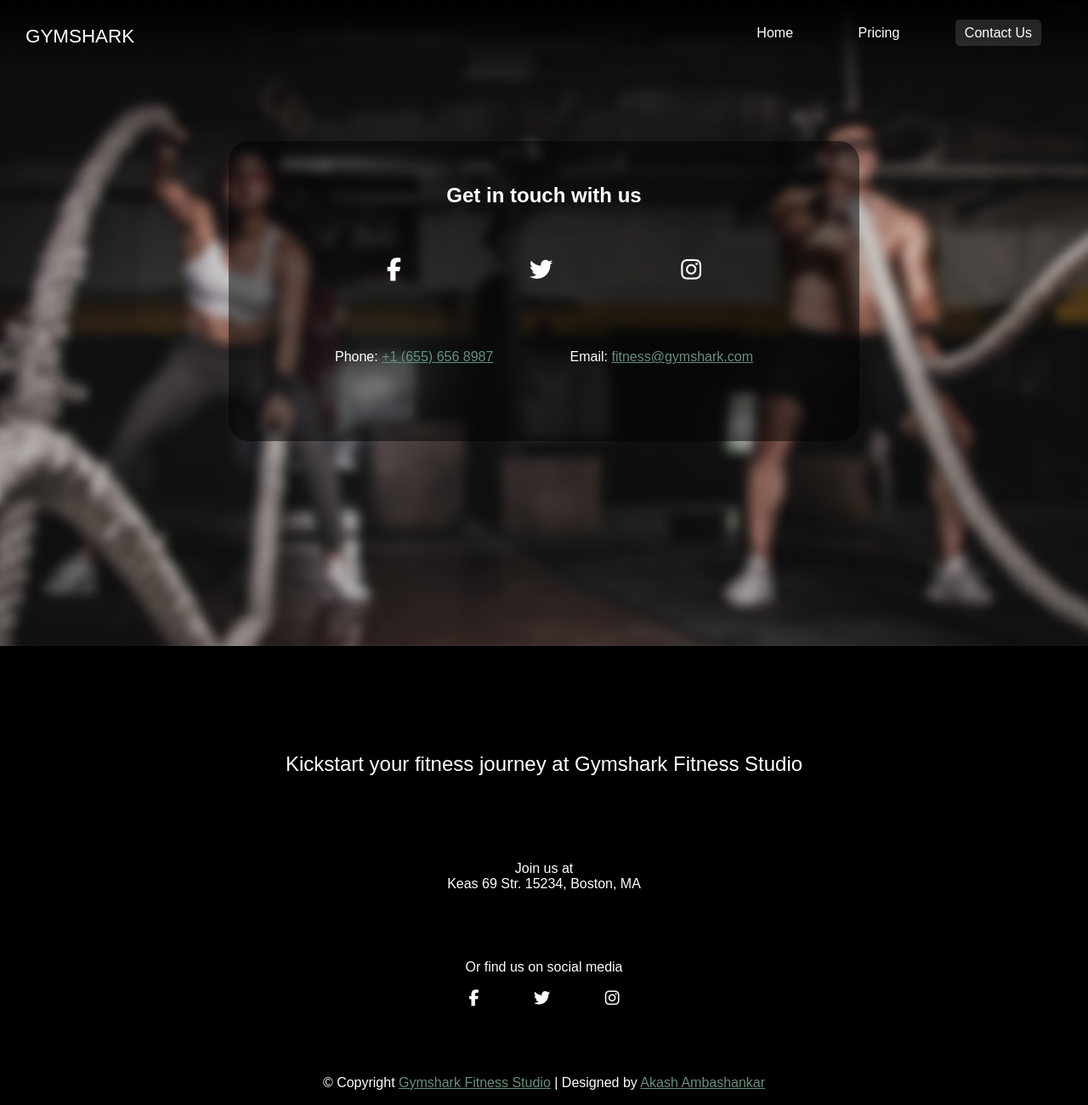
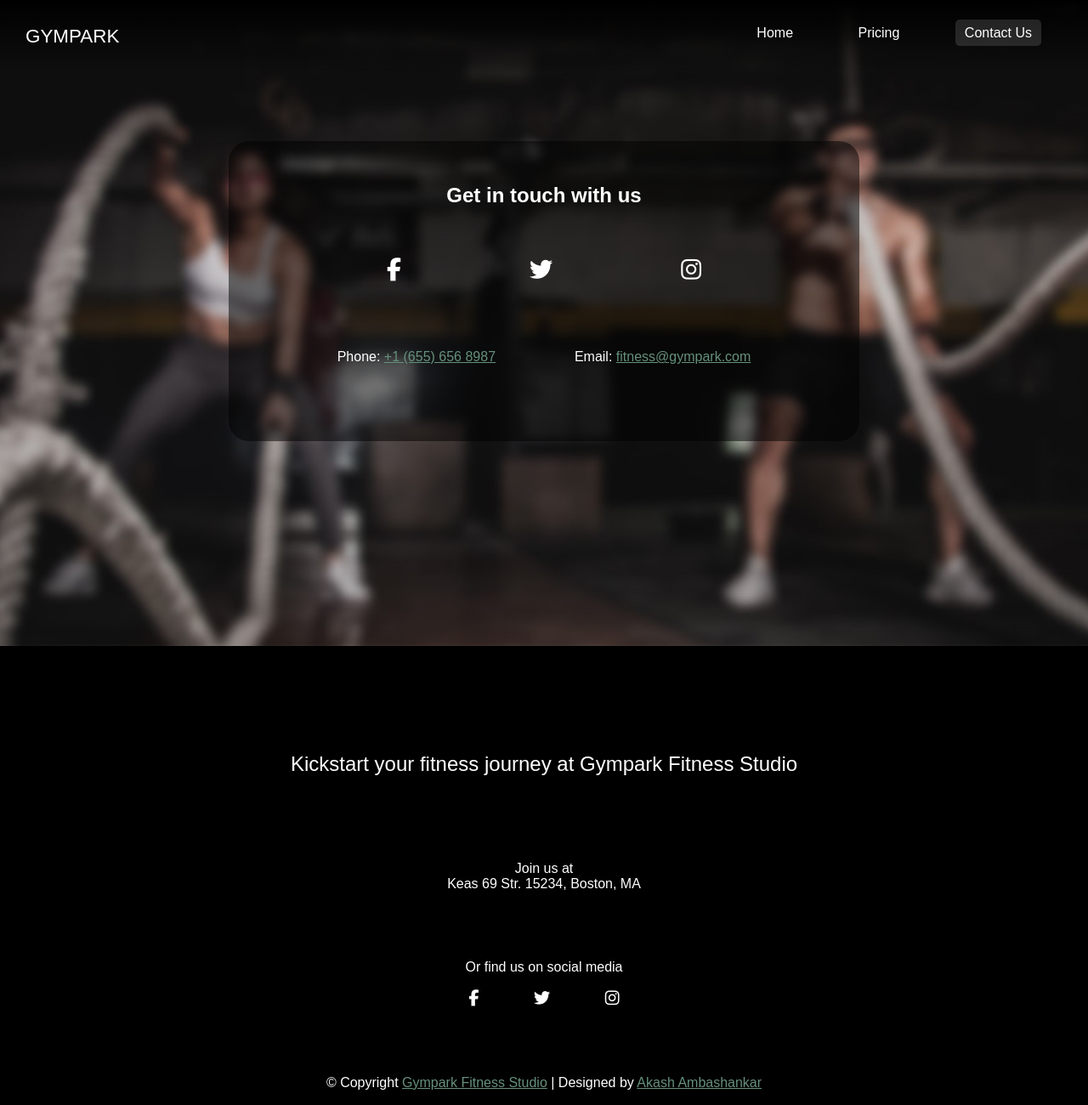
Before and after one commit to Akashamba/gympark-website, a plain HTML site: page contact.html in a window 1280 px wide. Shown: the whole page at 85% size. Drawn offline with Linux system fonts and the light colour scheme.

Commit message:
changed to gympark

```diff
--- a/contact.html
+++ b/contact.html
@@ -4,7 +4,7 @@
     <meta charset="UTF-8">
     <meta http-equiv="X-UA-Compatible" content="IE=edge">
     <meta name="viewport" content="width=device-width, initial-scale=1.0">
-    <title>Gymshark Fitness Studio</title>
+    <title>Gympark Fitness Studio</title>
     <link rel="stylesheet" href="css/index.css">
     <link rel="stylesheet" href="css/styles.css">
     <link rel="icon" href="images/favicon.png" />
@@ -13,7 +13,7 @@
 <body>
     <div class="hero hero-contact">
         <header>
-            <span class="logo">GYMSHARK</span>
+            <span class="logo">GYMPARK</span>
             <nav class="nav-large">
                 <ul>
                     <li><a href="index.html">Home</a></li>
@@ -48,7 +48,7 @@
                     </span>
 
                     <span>
-                        Email: <a href="">fitness@gymshark.com</a></p>
+                        Email: <a href="">fitness@gympark.com</a></p>
                     </span>
                 </div>
             </div>
@@ -57,7 +57,7 @@
 
 
     <footer>
-        <span class="footer-hero">Kickstart your fitness journey at Gymshark Fitness Studio</span>
+        <span class="footer-hero">Kickstart your fitness journey at Gympark Fitness Studio</span>
 
         <span class="footer-address">
             Join us at<br>
@@ -81,7 +81,7 @@
             </div>
         </span>
 
-        <span class="copyright">&copy; Copyright <a href="">Gymshark Fitness Studio</a> | Designed by <a href="">Akash Ambashankar</a></span>
+        <span class="copyright">&copy; Copyright <a href="">Gympark Fitness Studio</a> | Designed by <a href="">Akash Ambashankar</a></span>
 
     </footer>
     <script src="js/script.js"></script>
```
Also changed, not shown: index.html (+4 -4 lines), pricing.html (+4 -4 lines).
